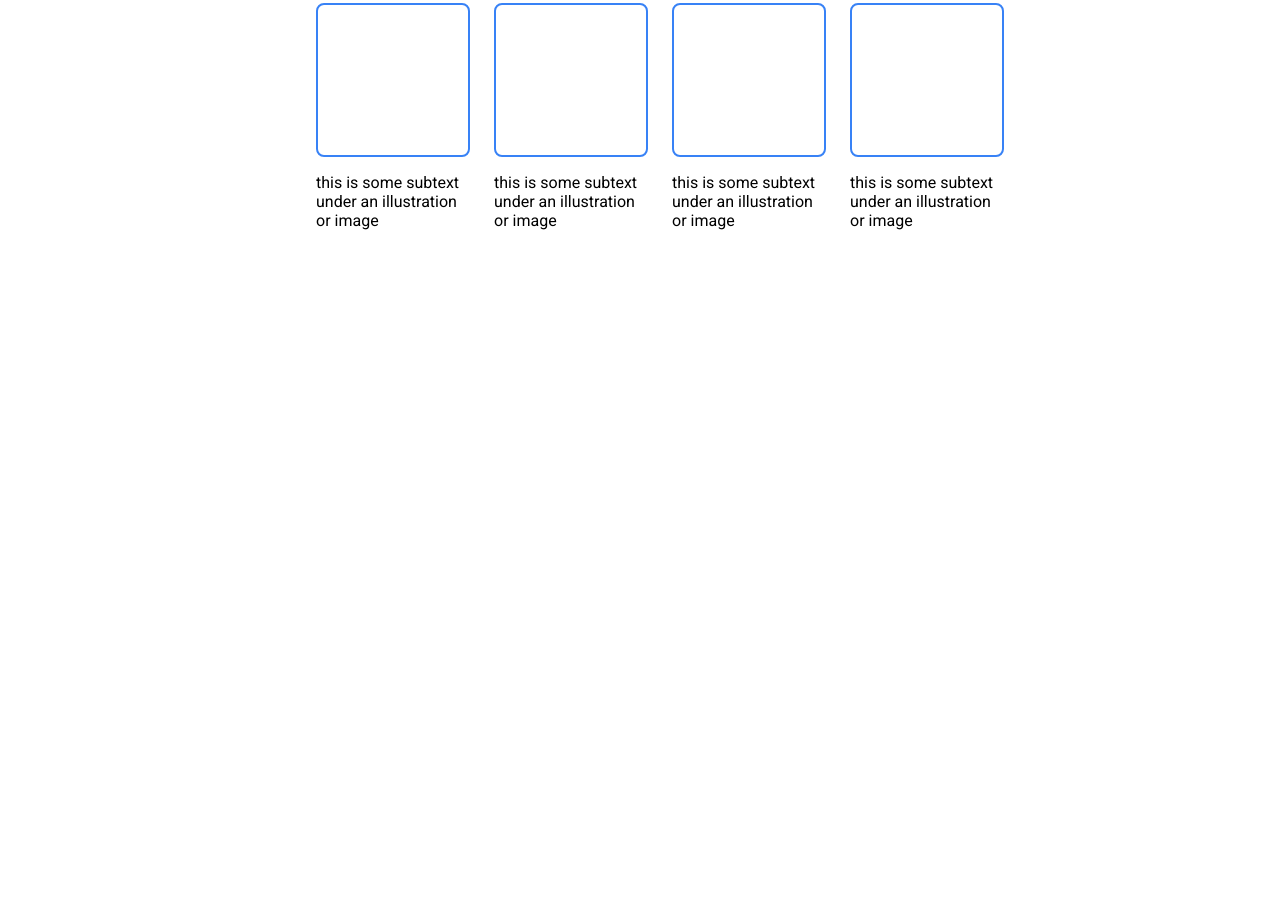
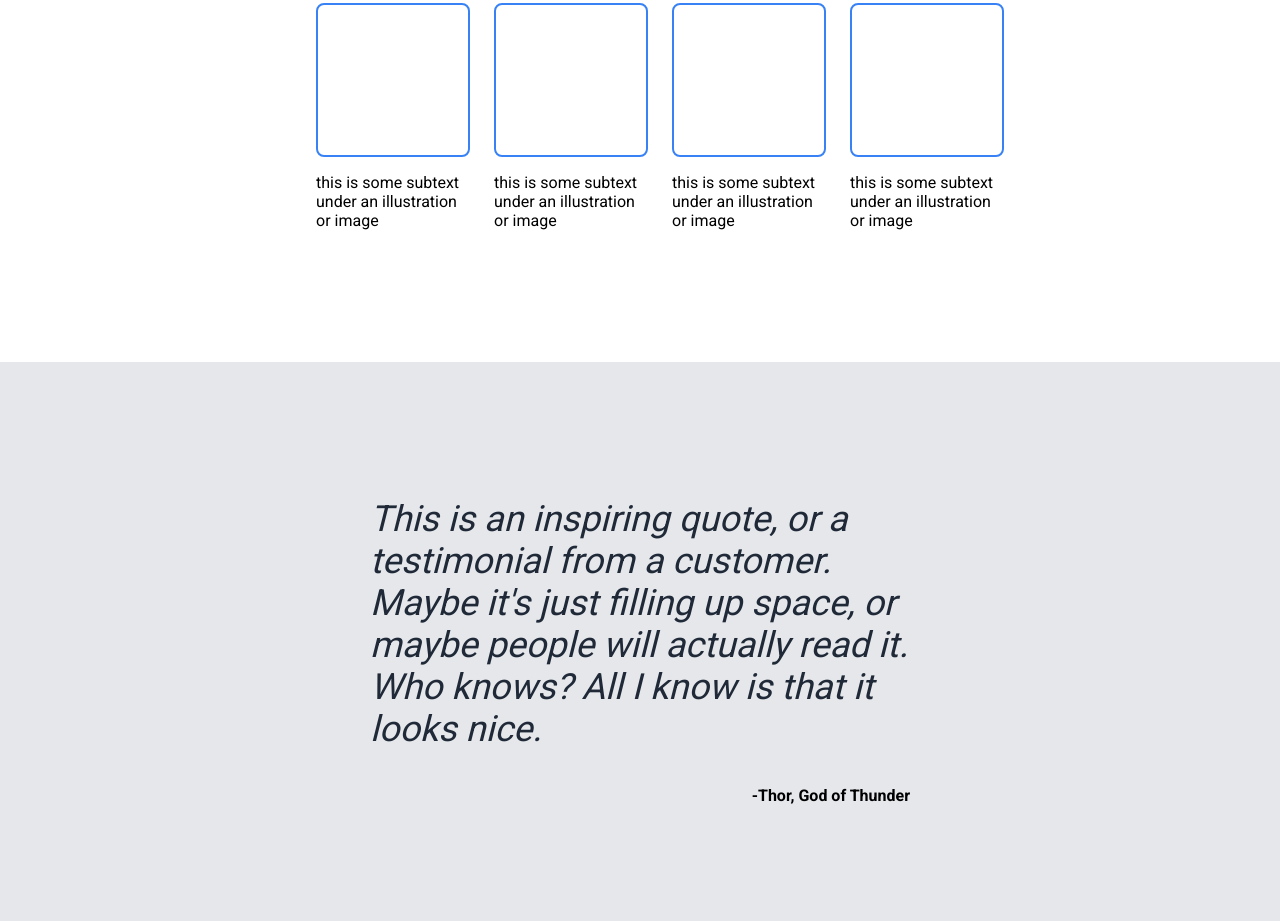
Before and after one commit to valsss314/odin-landing-page, a plain HTML site: page index.html in a window 1280 px wide. Shown: the part 560-1481 px from the top of the page. Before the commit the page ends 922 px from the top, so only its background shows below. Drawn offline with Linux system fonts and the light colour scheme.

Commit message:
Added third section (testimonial) to webpage.
Centered quote and added citation.

```diff
--- a/index.html
+++ b/index.html
@@ -51,5 +51,11 @@
             </li>
         </ul>
     </div>
+    <div class="section3">
+        <div class="quotesection">
+            <p class="quote">This is an inspiring quote, or a testimonial from a customer. Maybe it's just filling up space, or maybe people will actually read it. Who knows? All I know is that it looks nice.</p>
+            <p class="quotecite">-Thor, God of Thunder</p>
+        </div>
+    </div>
 </body>
 </html>
--- a/styles.css
+++ b/styles.css
@@ -111,3 +111,30 @@ ul {
     align-items: center;
     padding-bottom: 100px;
 }
+
+.section3 {
+    display: flex;
+    flex-direction: column;
+    justify-content: center;
+    align-items: center;
+    background-color: #E5E7EB;
+    padding: 100px;
+}
+
+.quotesection {
+    width: 50%;
+    justify-content: center;
+    align-items: center;
+}
+
+.quote {
+    font-style: italic;
+    font-size: 36px;
+    color: #1F2937;
+    font-weight: 300;
+}
+
+.quotecite {
+    text-align: end;
+    font-weight: bold;
+}
```
